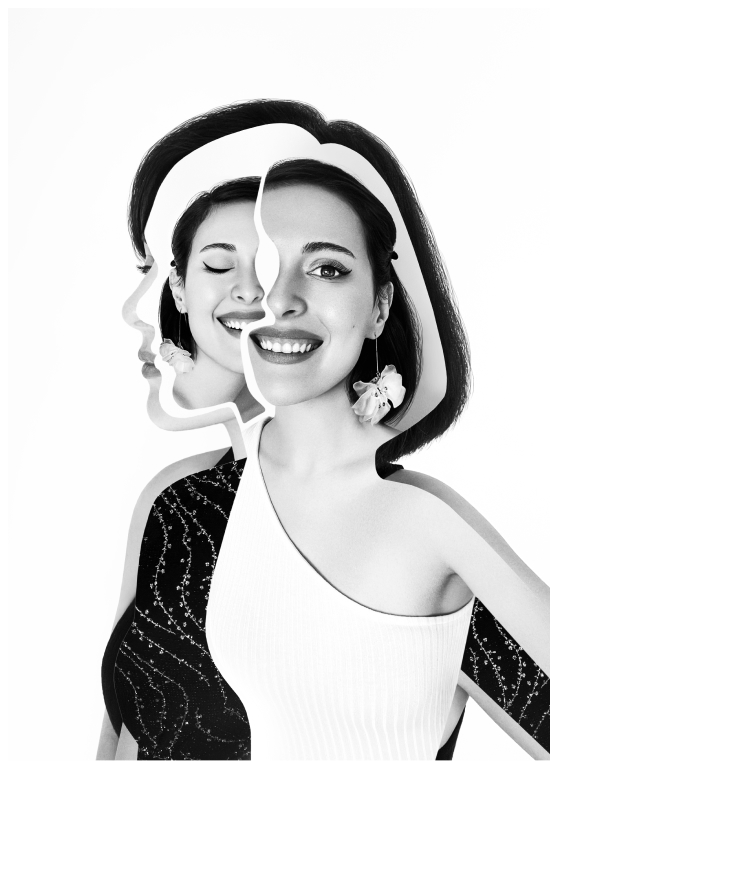
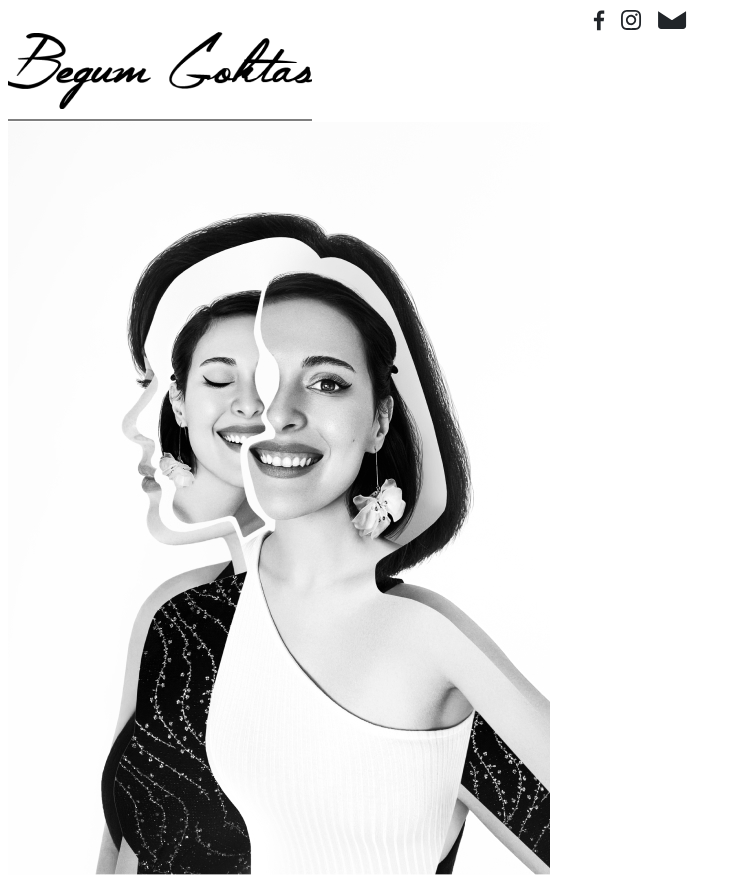
Before and after one commit to dumazy/begum-goktas-portfolio, a Gatsby site: page / in a window 1280 px wide. Shown: the whole page, without its empty margins (0-742 px from the left). Before the commit the page ends 800 px from the top, so only its background shows below. Built offline with nearby package versions, Linux system fonts and the light colour scheme; Gatsby itself is replaced by a stand-in of ours.

Commit message:
Add first elements of homepage

```diff
--- a/gatsby-config.ts
+++ b/gatsby-config.ts
@@ -20,9 +20,17 @@ const config: GatsbyConfig = {
       resolve: "gatsby-source-filesystem",
       options: {
         name: "images",
-        path: "./src/images/",
+        path: "./src/assets/images/",
       },
       __key: "images",
+    },
+    {
+      resolve: "gatsby-plugin-react-svg",
+      options: {
+        rule: {
+          include: /svg/,
+        },
+      },
     },
   ],
   pathPrefix: "/begum-goktas-portfolio/",
--- a/package.json
+++ b/package.json
@@ -16,11 +16,14 @@
     "typecheck": "tsc --noEmit"
   },
   "dependencies": {
+    "@svgr/webpack": "^6.5.1",
     "gatsby": "^5.3.3",
     "gatsby-image": "^3.11.0",
     "gatsby-plugin-image": "^3.3.2",
+    "gatsby-plugin-react-svg": "^3.3.0",
     "gatsby-plugin-sass": "^6.3.1",
     "gatsby-plugin-sharp": "^5.3.2",
+    "gatsby-plugin-svgr": "^3.0.0-beta.0",
     "gatsby-source-filesystem": "^5.3.1",
     "gatsby-transformer-sharp": "^5.3.1",
     "react": "^18.2.0",
--- /dev/null
+++ b/src/assets/icons/index.tsx
@@ -0,0 +1,9 @@
+import FacebookIcon from './svg/icon-facebook.svg';
+import InstagramIcon from './svg/icon-instagram.svg';
+import MailIcon from './svg/icon-mail.svg';
+
+export {
+  FacebookIcon,
+  InstagramIcon,
+  MailIcon,
+};
--- /dev/null
+++ b/src/common/Logo.tsx
@@ -0,0 +1,16 @@
+import { StaticImage } from 'gatsby-plugin-image';
+import React from 'react';
+import * as styles from './logo.module.scss';
+
+type LogoProps = {
+};
+
+const Logo = (props: LogoProps) => {
+  return (
+    <div className={ styles.logo }>
+      <StaticImage className={ styles.image } src="../assets/images/logo/line.png" alt="Begüm Göktas" />
+    </div>
+  );
+};
+
+export default Logo;
--- /dev/null
+++ b/src/common/SocialLinks.tsx
@@ -0,0 +1,49 @@
+import React from 'react';
+import { FacebookIcon, InstagramIcon, MailIcon } from '../assets/icons';
+import * as styles from './socialLinks.module.scss';
+
+const facebookUrl = 'https://www.facebook.com/begum.goktas';
+const instagramUrl = 'https://www.instagram.com/begumgoktas/';
+const mailUrl = 'mailto:info@begumgoktas.com';
+
+const SocialLinks = () => {
+  return (
+    <div className={ styles.links }>
+      <FacebookLink />
+      <InstagramLink />
+      <MailLink />
+    </div>
+  );
+};
+
+const FacebookLink = () => {
+  return (
+    <li>
+      <a href={ facebookUrl } target="_blank" rel="noreferrer">
+        <FacebookIcon className={ styles.icon } />
+      </a>
+    </li>
+  );
+};
+
+const InstagramLink = () => {
+  return (
+    <li>
+      <a href={ instagramUrl } target="_blank" rel="noreferrer">
+        <InstagramIcon className={ styles.icon } />
+      </a>
+    </li>
+  );
+};
+
+const MailLink = () => {
+  return (
+    <li>
+      <a href={ mailUrl } target="_blank" rel="noreferrer">
+        <MailIcon className={ styles.icon } />
+      </a>
+    </li>
+  );
+};
+
+export default SocialLinks;
--- /dev/null
+++ b/src/common/logo.module.scss
@@ -0,0 +1,6 @@
+.logo {
+
+  .image {
+
+  }
+}
--- /dev/null
+++ b/src/common/socialLinks.module.scss
@@ -0,0 +1,29 @@
+.links {
+  display: flex;
+  flex-direction: row;
+  justify-content: center;
+  align-items: center;
+  margin: 0;
+  padding: 0;
+  list-style: none;
+  li {
+    margin: 0 0.5rem;
+    a {
+      display: flex;
+      justify-content: center;
+      align-items: center;
+      text-decoration: none;
+
+      .icon {
+        display: flex;
+        justify-content: center;
+        align-items: center;
+        height: 24px;
+        fill: currentColor;
+        &:hover {
+          transform: scale(1.2);
+        }
+      }
+    }
+  }
+}
--- a/src/global.d.ts
+++ b/src/global.d.ts
@@ -2,3 +2,9 @@ declare module "*.scss" {
   const content: { [className: string]: string };
   export = content;
 }
+
+declare module "*.svg" {
+  import React = require("react");
+  const ReactComponent: React.FC<React.SVGProps<SVGSVGElement>>;
+  export default ReactComponent;
+}
--- a/src/homepage/Portrait.tsx
+++ b/src/homepage/Portrait.tsx
@@ -1,17 +1,17 @@
-import React from "react"
-import { StaticImage } from "gatsby-plugin-image"
-import * as styles from "./portrait.module.scss"
+import React from "react";
+import { StaticImage } from "gatsby-plugin-image";
+import * as styles from "./portrait.module.scss";
 
 
 
-const Portrait =  () => {
+const Portrait = () => {
 
     return (
-        <div className={styles.portrait}>
-            <StaticImage className={styles.bw} src="../images/portrait_bw.jpg" alt="Portrait Begüm Göktas" />
-            <StaticImage className={styles.color} src="../images/portrait_color.jpg" alt="Portrait Begüm Göktas" />
+        <div className={ styles.portrait }>
+            <StaticImage className={ styles.bw } src="../assets/images/portrait_bw.jpg" alt="Portrait Begüm Göktas" />
+            <StaticImage className={ styles.color } src="../assets/images/portrait_color.jpg" alt="Portrait Begüm Göktas" />
         </div>
     );
-}
+};
 
 export default Portrait;
--- a/src/pages/index.tsx
+++ b/src/pages/index.tsx
@@ -1,15 +1,21 @@
-import * as React from "react"
-import type { HeadFC, PageProps } from "gatsby"
-import Portrait from "../homepage/Portrait"
+import * as React from "react";
+import type { HeadFC, PageProps } from "gatsby";
+import Portrait from "../homepage/Portrait";
+import Logo from '../common/Logo';
+import SocialLinks from '../common/SocialLinks';
 
 const IndexPage: React.FC<PageProps> = () => {
   return (
     <main>
-      <Portrait />
+      <div>
+        <SocialLinks />
+        <Logo />
+        <Portrait />
+      </div>
     </main>
-  )
-}
+  );
+};
 
-export default IndexPage
+export default IndexPage;
 
-export const Head: HeadFC = () => <title>Begüm Göktas</title>
+export const Head: HeadFC = () => <title>Begüm Göktas</title>;
```
Also changed, not shown: src/assets/icons/svg/icon-facebook.svg (added), src/assets/icons/svg/icon-instagram.svg (added), src/assets/icons/svg/icon-mail.svg (added), src/assets/images/icon.png (renamed from src/images/icon.png), src/assets/images/logo/line.png (added), src/assets/images/logo/logo.jpg (renamed from src/images/logo.jpg), src/assets/images/portrait_bw.jpg (renamed from src/images/portrait_bw.jpg), src/assets/images/portrait_color.jpg (renamed from src/images/portrait_color.jpg), 1 other file.
